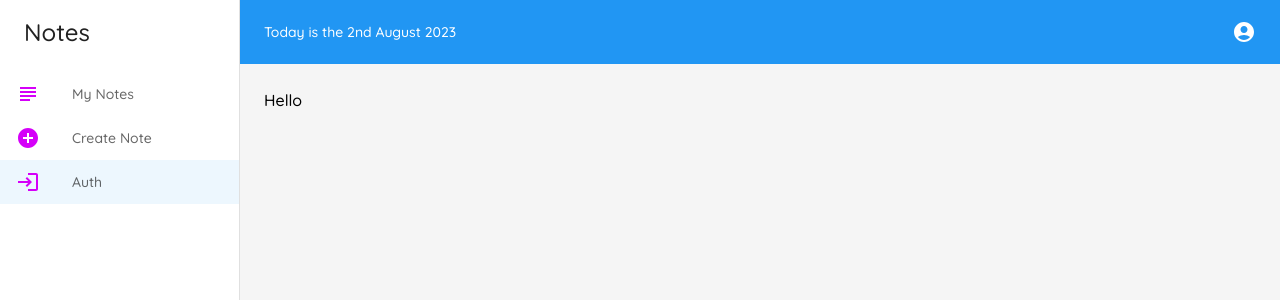
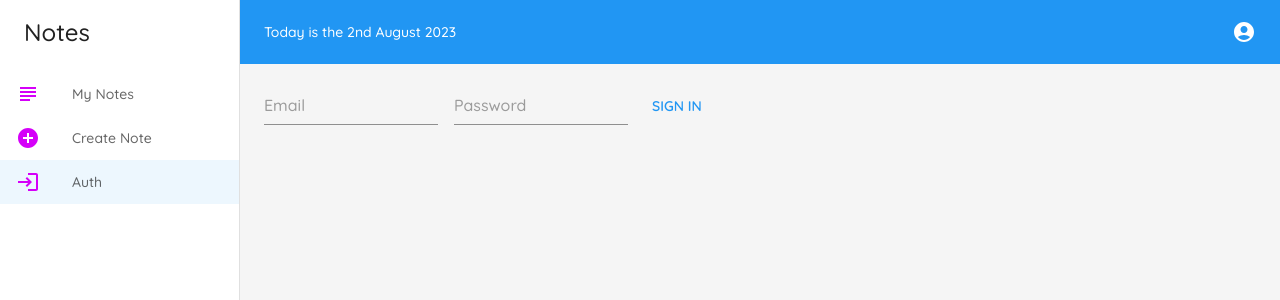
Before and after one commit to GrzegorzPacewicz/typenotes, a React (Vite) app: page /#/auth in a window 1280 px wide. Shown: the top 300 px of the page. Built offline with nearby package versions, Linux system fonts and the light colour scheme.

Commit message:
Auth.tsx added some styles

```diff
--- a/src/pages/Auth/Auth.tsx
+++ b/src/pages/Auth/Auth.tsx
@@ -1,10 +1,12 @@
 import React from 'react';
-import {Box, Typography} from "@mui/material";
+import { Box, Button, Input } from "@mui/material";
 
-const Auth = () => {
+const Auth: React.FC = () => {
     return (
-        <Box>
-           <Typography>Hello</Typography>
+        <Box display="flex"  gap={2}>
+            <Input placeholder="Email" />
+            <Input placeholder="Password" />
+            <Button>Sign In</Button>
         </Box>
     );
 };
```
